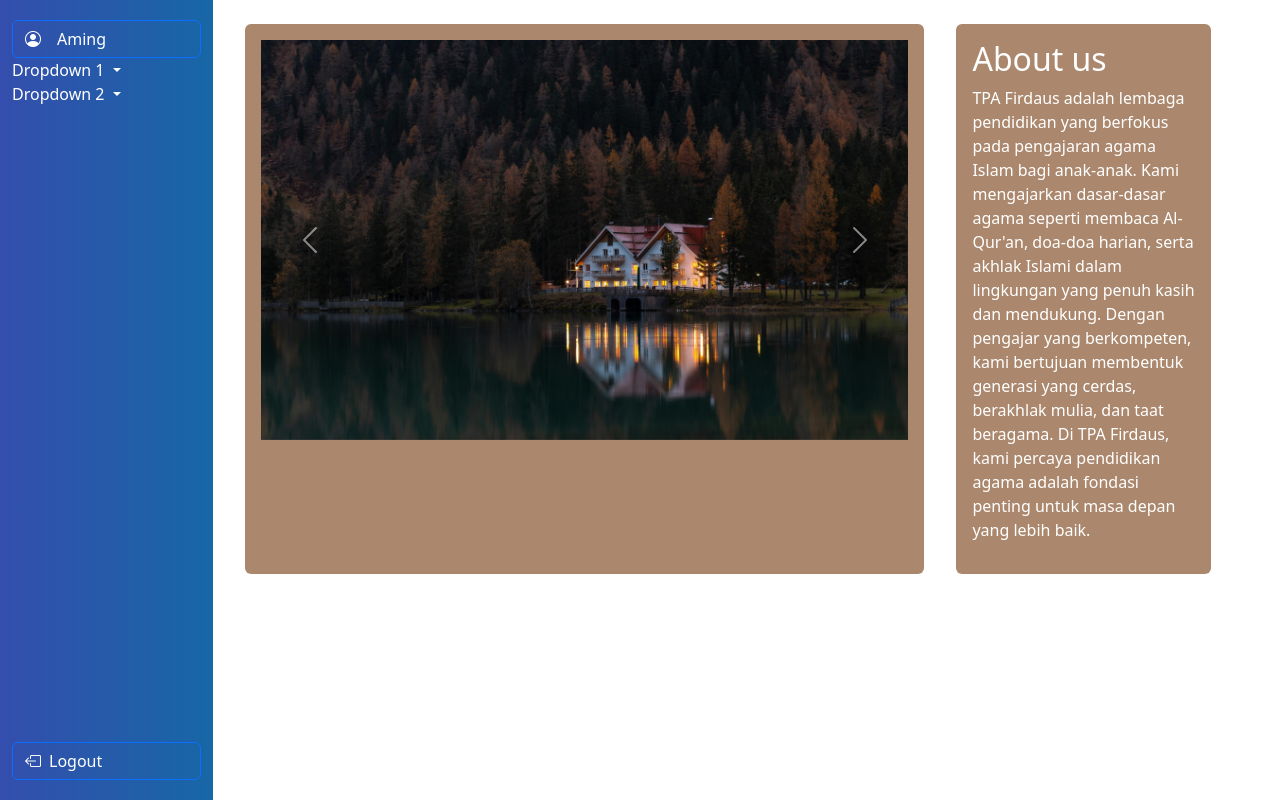
After one commit to JuanNathaniel/capstone-tbitp, a PHP site: page /view/home.html in a window 1280 px wide. The commit adds this page. Run offline with PHP 8.4, Linux system fonts and the light colour scheme; style sheets or scripts are compiled from the project's sources.

Commit message:
initial home layout

```diff
--- a/scss/custom.scss
+++ b/scss/custom.scss
@@ -1,7 +1,118 @@
 @import "../node_modules/bootstrap/scss/bootstrap";
 
-.hover-effect:hover {
-    opacity: 0.8; /* Mengurangi opasitas saat hover */
-    transform: scale(1.05); /* Membesarkan elemen sedikit */
-    transition: transform 0.3s ease, opacity 0.3s ease; /* Animasi transisi */
+// Menggunakan flexbox pada sidebar dan konten utama
+.container-fluid {
+    display: flex;
+    flex-direction: row; // Menyusun logo dan sidebar berdampingan
 }
+
+.sidebar {
+    position: fixed;
+    height: 100vh;
+    width: 250px;
+    background: linear-gradient(to right, #344EAD, #1767A6); /* Gradasi horizontal */
+    color: white;
+    padding-top: 20px;
+    padding-bottom: 20px;
+    display: flex;
+    flex-direction: column;
+    align-items: flex-start;
+    transition: all 0.3s ease;
+    overflow-y: auto;
+}
+
+.main-content {
+    flex-grow: 1; // Memberi ruang lebih untuk konten utama
+    padding: 20px;
+    margin-left: 250px; // Mengimbangi lebar sidebar
+}
+
+.user-info, .logout {
+    display: flex;
+    align-items: center;
+    gap: 8px;
+    color: white;
+    font-size: 1.2rem;
+    padding-left: 20px;
+    background-color: transparent;
+    width: auto; // Hapus w-100 dari HTML
+}
+
+.nav-link {
+    color: #d1d1e9;
+    display: flex;
+    align-items: center;
+    padding: 10px;
+    justify-content: center;
+}
+
+.nav-link:hover {
+    color: white;
+    background-color: #3b4c6b;
+    border-radius: 8px;
+}
+
+.sidebar .nav-link {
+    color: white; /* Mengubah warna teks menjadi putih */
+}
+
+.logout {
+    margin-top: auto; // Mendorong tombol logout ke bagian bawah
+}
+
+@media (max-width: 770px) {
+    /* Topbar di atas */
+    .container-fluid {
+        display: flex;
+        flex-direction: column; /* Menyusun elemen secara vertikal */
+        justify-content: flex-start;
+    }
+
+    .sidebar {
+        width: 100%; /* Sidebar akan mengambil seluruh lebar layar */
+        position: relative; /* Posisi relative agar dapat berada di bawah topbar */
+        height: auto; /* Sesuaikan dengan konten */
+        background: linear-gradient(to right, #344EAD, #1767A6); /* Masih tetap menggunakan gradasi */
+    }
+
+    .main-content {
+        margin-top: 10px; /* Memberikan jarak agar tidak menempel dengan sidebar */
+        margin-left: 0; /* Menghapus margin kiri */
+    }
+
+    /* Atur carousel agar berada di bawah topbar */
+    .carousel-inner {
+        margin-top: 60px; /* Memberikan ruang antara carousel dan topbar */
+    }
+
+    /* Menampilkan elemen-elemen nav secara vertikal di bawah sidebar */
+    .nav-link {
+        display: block;
+        text-align: left; /* Align teks ke kiri untuk tampilan mobile */
+    }
+
+    /* Menyembunyikan tombol logout di layar kecil */
+    .sidebar .logout {
+        display: none !important;
+    }
+}
+
+// SCSS untuk menambahkan efek transisi "push"
+.carousel-item {
+    transition: transform 0.5s ease-in-out; // Transisi untuk efek geser
+}
+
+// Ketika gambar aktif, item berada di posisi default
+.carousel-item-next, .carousel-item-prev, .carousel-item.active {
+    transform: translateX(0); // Set posisi default
+}
+
+// Menggeser gambar ke kanan saat gambar berikutnya muncul
+.carousel-item-next {
+    transform: translateX(100%); // Pindah ke kanan
+}
+
+// Menggeser gambar ke kiri saat gambar sebelumnya muncul
+.carousel-item-prev {
+    transform: translateX(-100%); // Pindah ke kiri
+}
--- /dev/null
+++ b/view/home.html
@@ -0,0 +1,113 @@
+<!DOCTYPE html>
+<html lang="en">
+
+<head>
+    <meta charset="utf-8">
+    <meta name="viewport" content="width=device-width, initial-scale=1">
+    <title>Home</title>
+    <link href="../scss/custom.scss" rel="stylesheet">
+    <link href="https://cdn.jsdelivr.net/npm/bootstrap@5.3.3/dist/css/bootstrap.min.css" rel="stylesheet">
+    <style>
+        /* Kustomisasi lain boleh tetap ada, tapi jangan ubah display atau positioning dropdown */
+        .dropdown-toggle {
+            color: white;
+            cursor: pointer;
+        }
+
+        .dropdown-toggle:hover {
+            color: grey;
+        }
+    </style>
+</head>
+
+<body>
+    <div class="container-fluid">
+        <div class="row">
+            <!-- Sidebar -->
+            <nav class="col-md-3 col-lg-2 sidebar" id="sidebar">
+                <button type="button" class="btn btn-outline-primary w-100 user-info d-flex align-items-center text-white">
+                    <i class="bi bi-person-circle me-2"></i>Aming
+                </button>
+
+                <div class="dropdown">
+                    <a class="dropdown-toggle text-decoration-none" href="#" role="button" data-bs-toggle="dropdown" aria-expanded="false">
+                        Dropdown 1
+                    </a>
+
+                    <ul class="dropdown-menu">
+                        <li><a class="dropdown-item text-decoration-none" href="#">Action</a></li>
+                        <li><a class="dropdown-item text-decoration-none" href="#">Another action</a></li>
+                        <li><a class="dropdown-item text-decoration-none" href="#">Something else here</a></li>
+                    </ul>
+                </div>
+
+                <div class="dropdown">
+                    <a class="dropdown-toggle text-decoration-none" href="#" role="button" data-bs-toggle="dropdown" aria-expanded="false">
+                        Dropdown 2
+                    </a>
+
+                    <ul class="dropdown-menu">
+                        <li><a class="dropdown-item text-decoration-none" href="#">Action</a></li>
+                        <li><a class="dropdown-item text-decoration-none" href="#">Another action</a></li>
+                        <li><a class="dropdown-item text-decoration-none" href="#">Something else here</a></li>
+                    </ul>
+                </div>
+
+                <button type="button" class="btn btn-outline-primary w-100 logout d-flex align-items-center text-white">
+                    <i class="bi bi-box-arrow-left"></i>Logout
+                </button>
+            </nav>
+            <!-- Konten Utama -->
+            <main class="col-md-9 ms-sm-auto col-lg-10 px-md-4 mt-4">
+                <div class="container-fluid">
+                    <div class="row">
+                        <div class="col-md-8 rounded p-3 mx-2" style="background-color: #AB886D;">
+                            <!-- Carousel Gambar -->
+                            <div id="carouselExampleAutoplaying" class="carousel slide" data-bs-ride="carousel" data-bs-interval="3000">
+                                <div class="carousel-inner">
+                                    <div class="carousel-item active">
+                                        <img src="asset/image1.jpg" style="object-fit: cover; height: 400px;" class="d-block w-100" alt="Image 1">
+                                    </div>
+                                    <div class="carousel-item">
+                                        <img src="asset/image2.jpg" style="object-fit: cover; height: 400px;" class="d-block w-100" alt="Image 2">
+                                    </div>
+                                    <div class="carousel-item">
+                                        <img src="asset/image3.jpg" style="object-fit: cover; height: 400px;" class="d-block w-100" alt="Image 3">
+                                    </div>
+                                </div>
+                                <a class="carousel-control-prev" href="#carouselExampleAutoplaying" role="button" data-bs-slide="prev">
+                                    <span class="carousel-control-prev-icon" aria-hidden="true"></span>
+                                    <span class="visually-hidden">Previous</span>
+                                </a>
+                                <a class="carousel-control-next" href="#carouselExampleAutoplaying" role="button" data-bs-slide="next">
+                                    <span class="carousel-control-next-icon" aria-hidden="true"></span>
+                                    <span class="visually-hidden">Next</span>
+                                </a>
+                            </div>
+                            <!-- Akhir Carousel Gambar -->
+                        </div>
+
+                        <div class="col-sm-3 rounded p-3 mx-4" style="background-color: #AB886D;">
+                            <h2 class="text-white">About us</h2>
+                            <p class="h7 text-white">TPA Firdaus adalah lembaga pendidikan yang berfokus pada pengajaran agama Islam bagi anak-anak. Kami mengajarkan dasar-dasar agama seperti membaca Al-Qur'an, doa-doa harian, serta akhlak Islami dalam lingkungan yang penuh kasih dan mendukung. Dengan pengajar yang berkompeten, kami bertujuan membentuk generasi yang cerdas, berakhlak mulia, dan taat beragama. Di TPA Firdaus, kami percaya pendidikan agama adalah fondasi penting untuk masa depan yang lebih baik.</p>
+                        </div>
+                    </div>
+                </div>
+            </main>
+        </div>
+    </div>
+
+    <!-- Bootstrap JavaScript dan Ikon -->
+    <link href="https://cdnjs.cloudflare.com/ajax/libs/bootstrap-icons/1.5.0/font/bootstrap-icons.min.css" rel="stylesheet">
+    <script src="https://cdn.jsdelivr.net/npm/bootstrap@5.3.3/dist/js/bootstrap.bundle.min.js"></script>
+
+    <!-- JavaScript untuk menutup dropdown jika diklik di luar area dropdown -->
+    <script>
+        document.addEventListener('click', function (e) {
+            if (!e.target.closest('.dropdown')) {
+                document.querySelectorAll('.dropdown-menu').forEach(menu => menu.classList.remove('show'));
+            }
+        });
+    </script>
+</body>
+</html>
```
Also changed, not shown: view/asset/image1.jpg (added), view/asset/image2.jpg (added), view/asset/image3.jpg (added).
